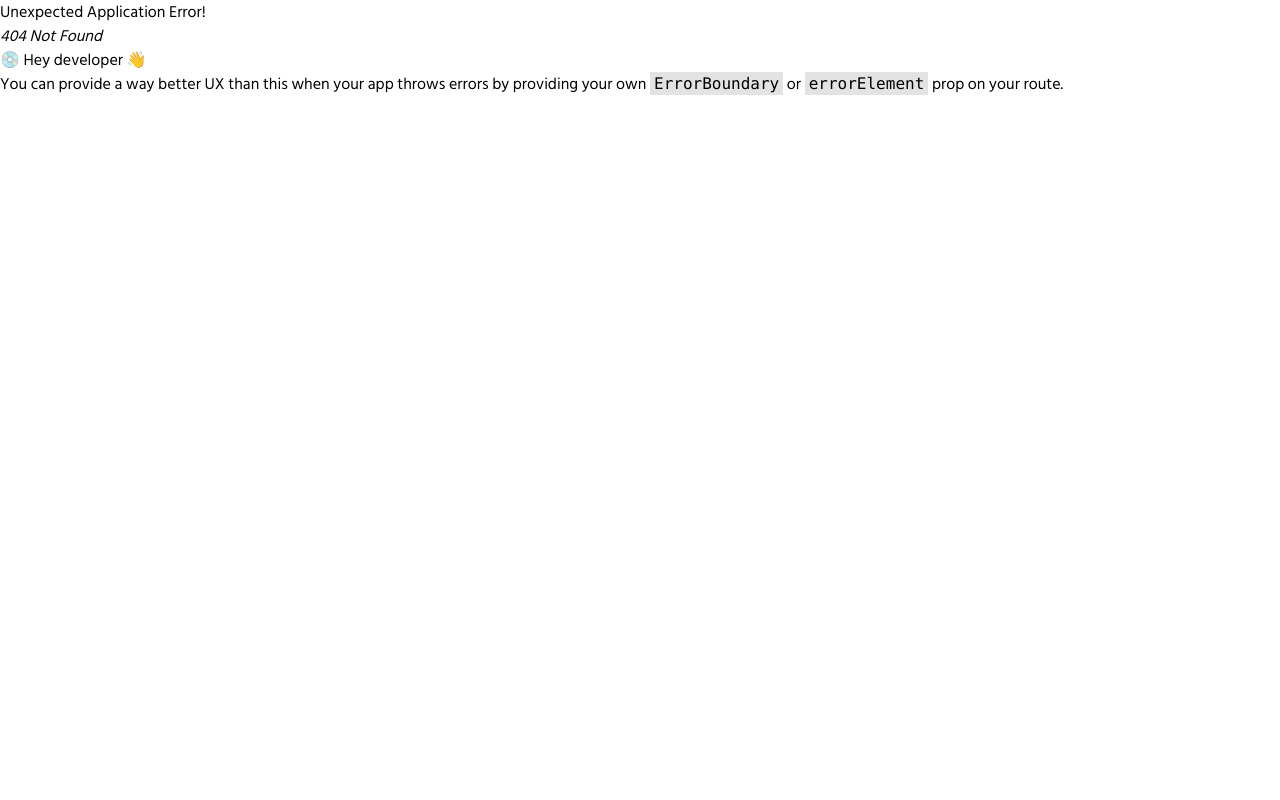
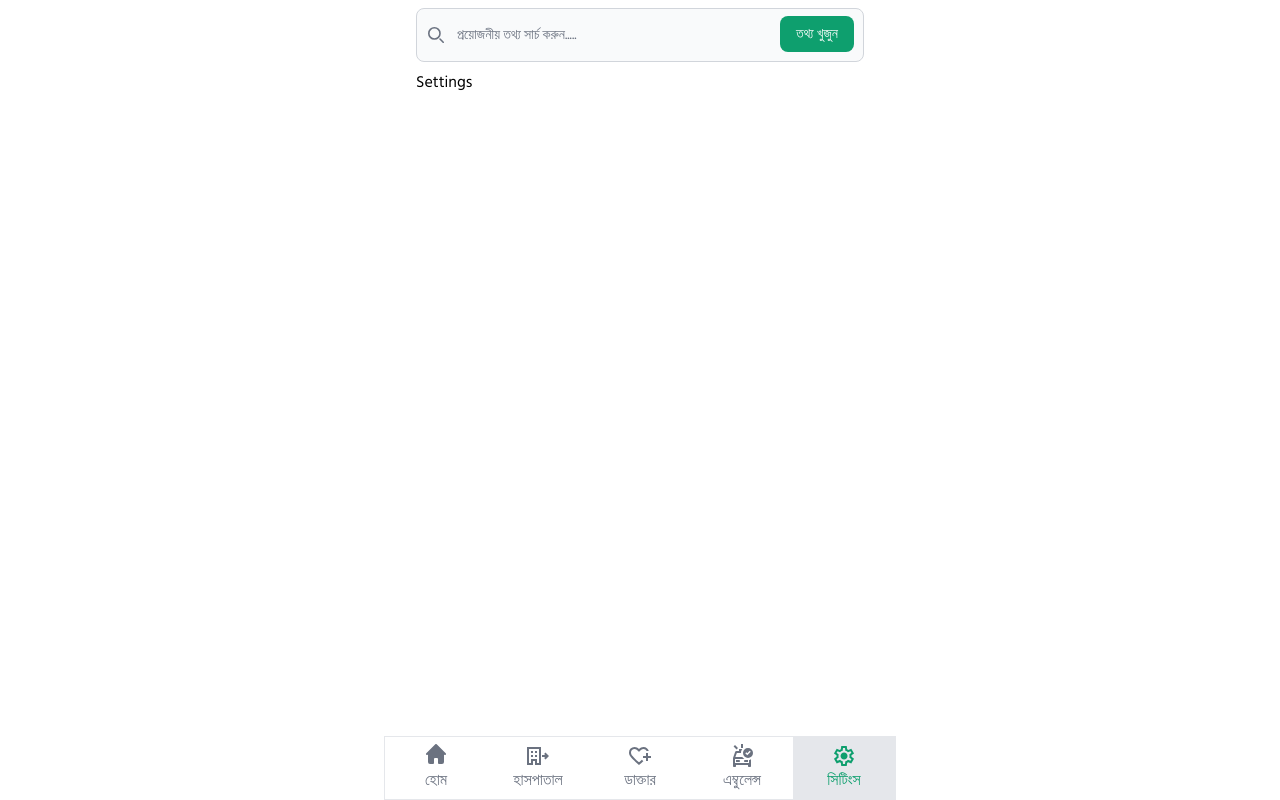
Before and after one commit to dev-juwelhossain/medizon-front-end, a React (Vite) app: page /settings in a window 1280 px wide. Before the commit this address had no page. Built offline with nearby package versions, Linux system fonts and the light colour scheme.

Commit message:
new page add

```diff
--- a/src/main.jsx
+++ b/src/main.jsx
@@ -15,6 +15,7 @@ import DoctorsDetails from "./pages/DoctorsDetails.jsx";
 import DetailsOneDoctors from "./pages/DetailsOneDoctors.jsx";
 import Ambulance from "./pages/Ambulance.jsx";
 import DetailsOneHospitals from "./pages/DetailsOneHospitals.jsx";
+import Settings from "./pages/Settings.jsx";
 
 const router = createBrowserRouter([
   {
@@ -49,6 +50,10 @@ const router = createBrowserRouter([
         path: "/details-one-hospitals",
         element: <DetailsOneHospitals />,
       },
+      {
+        path: "/settings",
+        element: <Settings />,
+      },
     ],
   },
 ]);
--- /dev/null
+++ b/src/pages/Settings.jsx
@@ -0,0 +1,10 @@
+
+const Settings = () => {
+    return (
+        <div className="m-2 mb-[70px] max-w-md mx-auto">
+            <h1>Settings</h1>
+        </div>
+    );
+};
+
+export default Settings;
```
